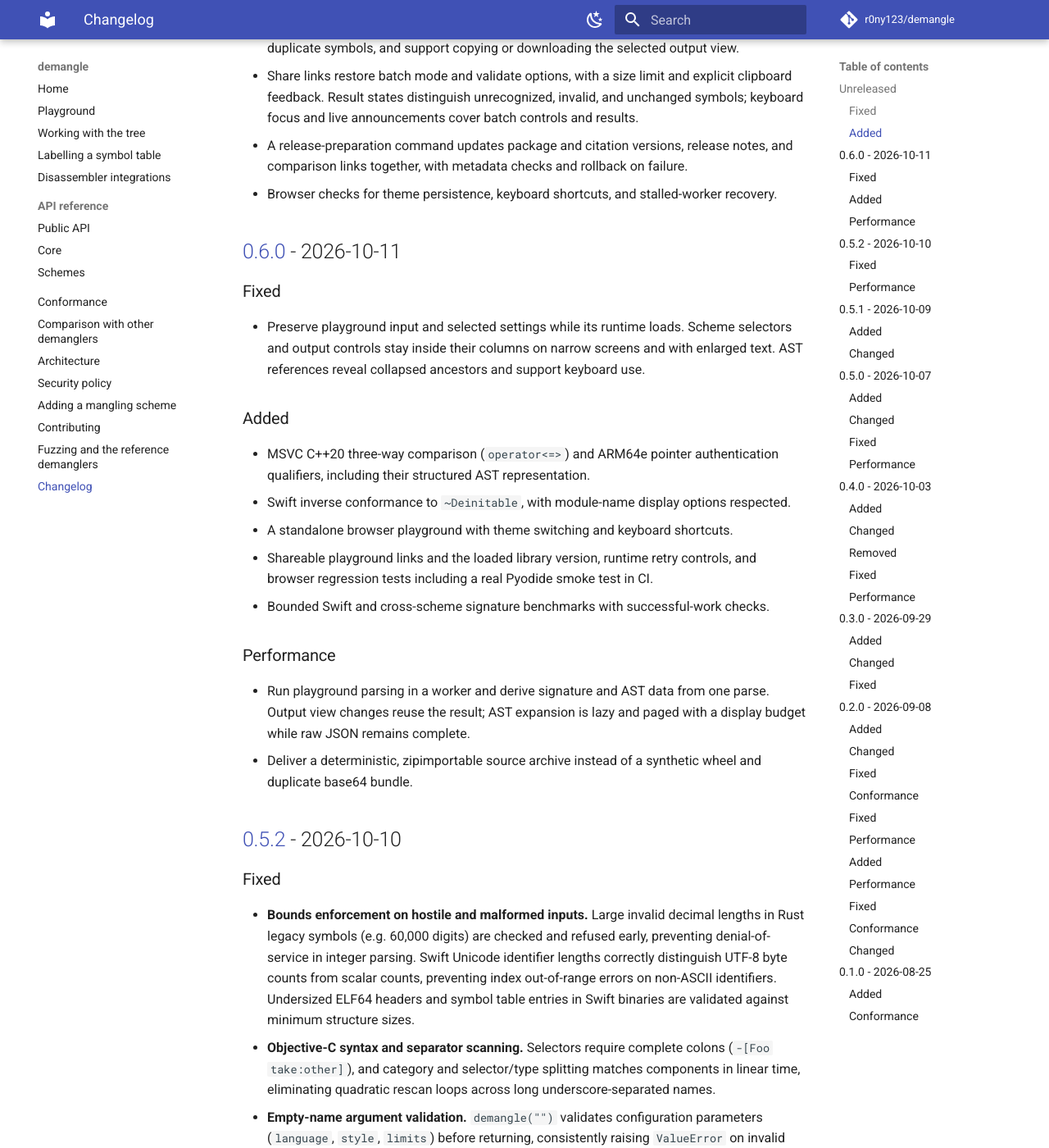
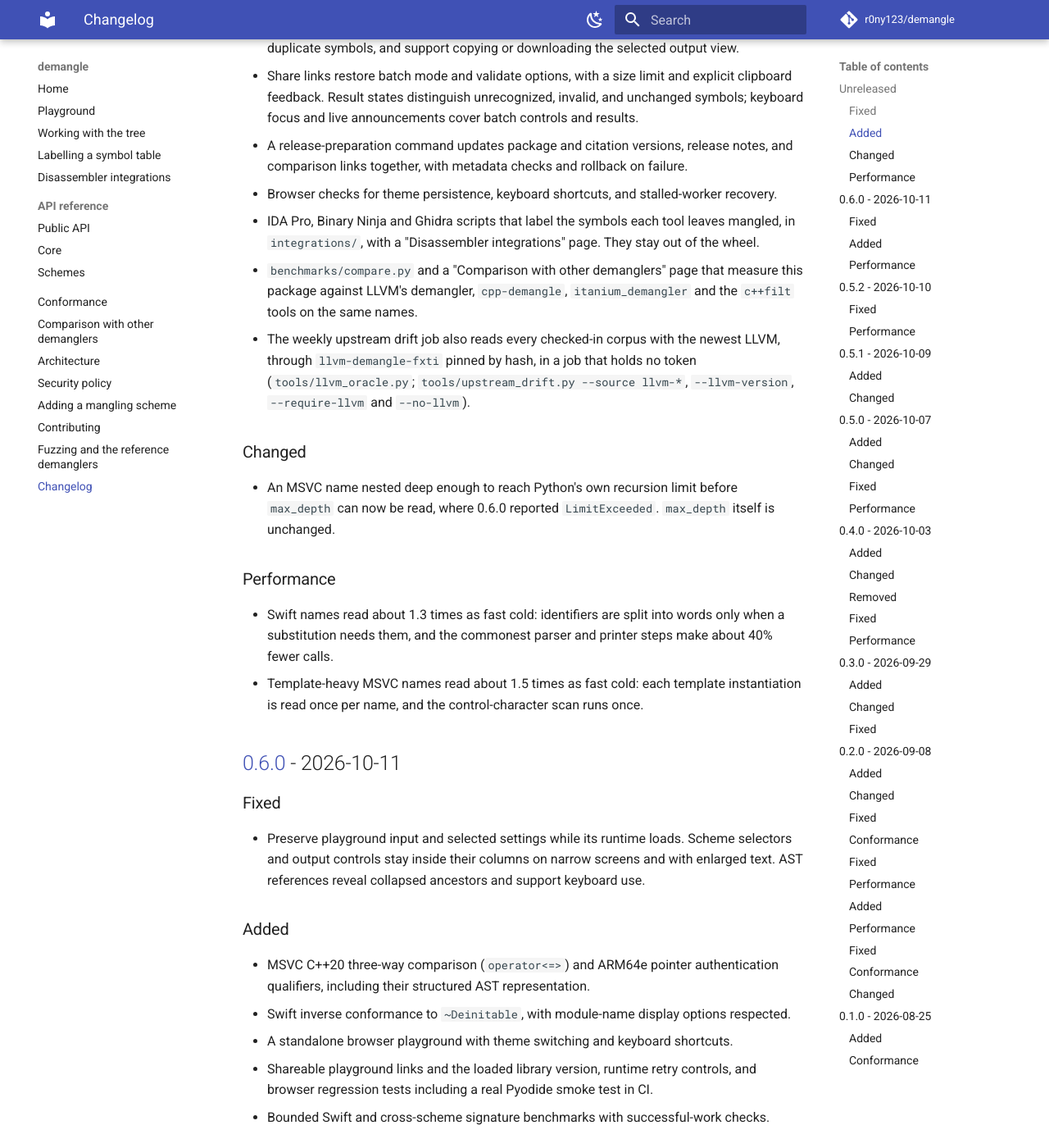
Before and after one commit to r0ny123/demangle, an MkDocs documentation site: the page built from docs/CHANGELOG.md, in a window 1280 px wide and 1400 px high, scrolled down 713 px. Shown: the whole window at 82% size. Built offline with MkDocs 1.6.1 and Material for MkDocs 9.7.7, drawn with Linux system fonts in a browser that asks for light colours; comment, search, counter and statistics services are not loaded.

Commit message:
Record the unreleased changes and the supported version (#66)
The changelog's Unreleased section gains the disassembler scripts, the
comparison with other demanglers, the newest-LLVM drift check, the Swift and
MSVC speedups, and the MSVC names past Python's recursion limit that now
read. SECURITY.md names 0.6.x as the supported line, since 0.6.0 is out.

```diff
--- a/CHANGELOG.md
+++ b/CHANGELOG.md
@@ -31,6 +31,30 @@ the reference demanglers, and a **Performance** section.
 - A release-preparation command updates package and citation versions, release notes,
   and comparison links together, with metadata checks and rollback on failure.
 - Browser checks for theme persistence, keyboard shortcuts, and stalled-worker recovery.
+- IDA Pro, Binary Ninja and Ghidra scripts that label the symbols each tool leaves
+  mangled, in `integrations/`, with a "Disassembler integrations" page. They stay out of
+  the wheel.
+- `benchmarks/compare.py` and a "Comparison with other demanglers" page that measure this
+  package against LLVM's demangler, `cpp-demangle`, `itanium_demangler` and the `c++filt`
+  tools on the same names.
+- The weekly upstream drift job also reads every checked-in corpus with the newest LLVM,
+  through `llvm-demangle-fxti` pinned by hash, in a job that holds no token
+  (`tools/llvm_oracle.py`; `tools/upstream_drift.py --source llvm-*`, `--llvm-version`,
+  `--require-llvm` and `--no-llvm`).
+
+### Changed
+
+- An MSVC name nested deep enough to reach Python's own recursion limit before
+  `max_depth` can now be read, where 0.6.0 reported `LimitExceeded`. `max_depth` itself is
+  unchanged.
+
+### Performance
+
+- Swift names read about 1.3 times as fast cold: identifiers are split into words only
+  when a substitution needs them, and the commonest parser and printer steps make about
+  40% fewer calls.
+- Template-heavy MSVC names read about 1.5 times as fast cold: each template
+  instantiation is read once per name, and the control-character scan runs once.
 
 ## [0.6.0] - 2026-10-11
 
```
Also changed, not shown: SECURITY.md (+2 -2 lines).
